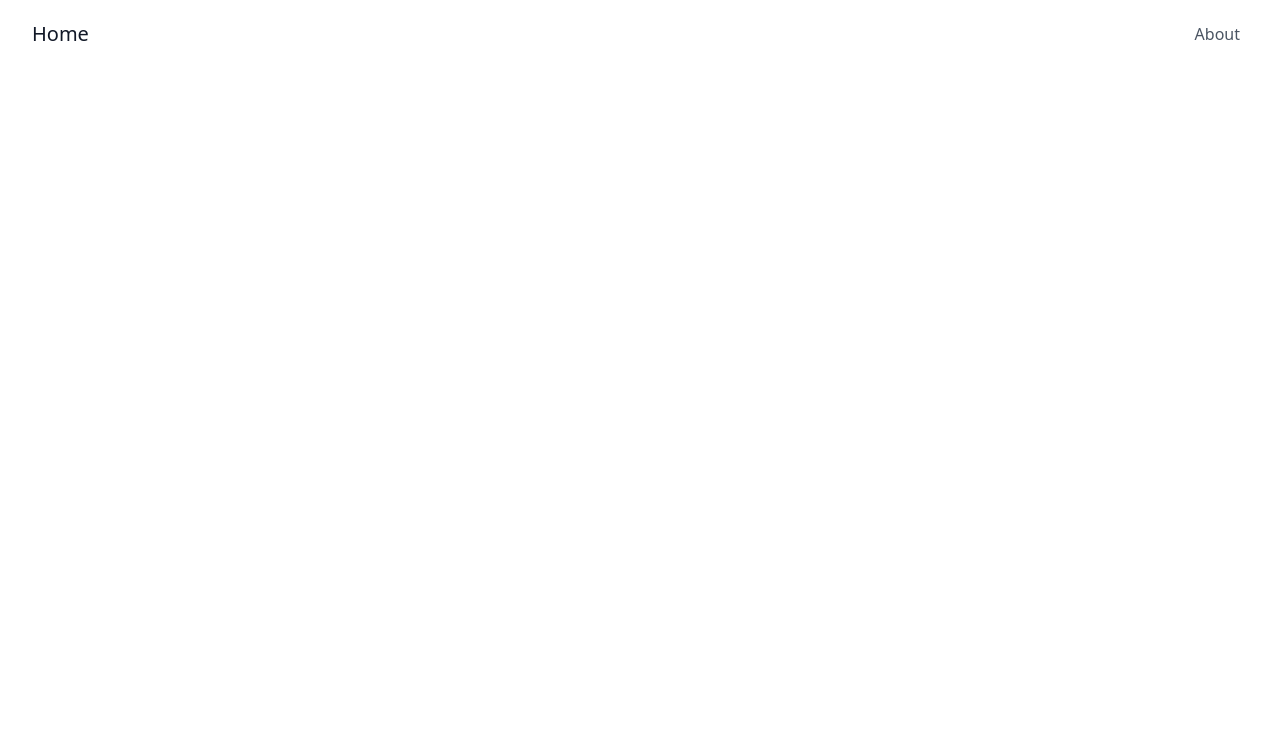
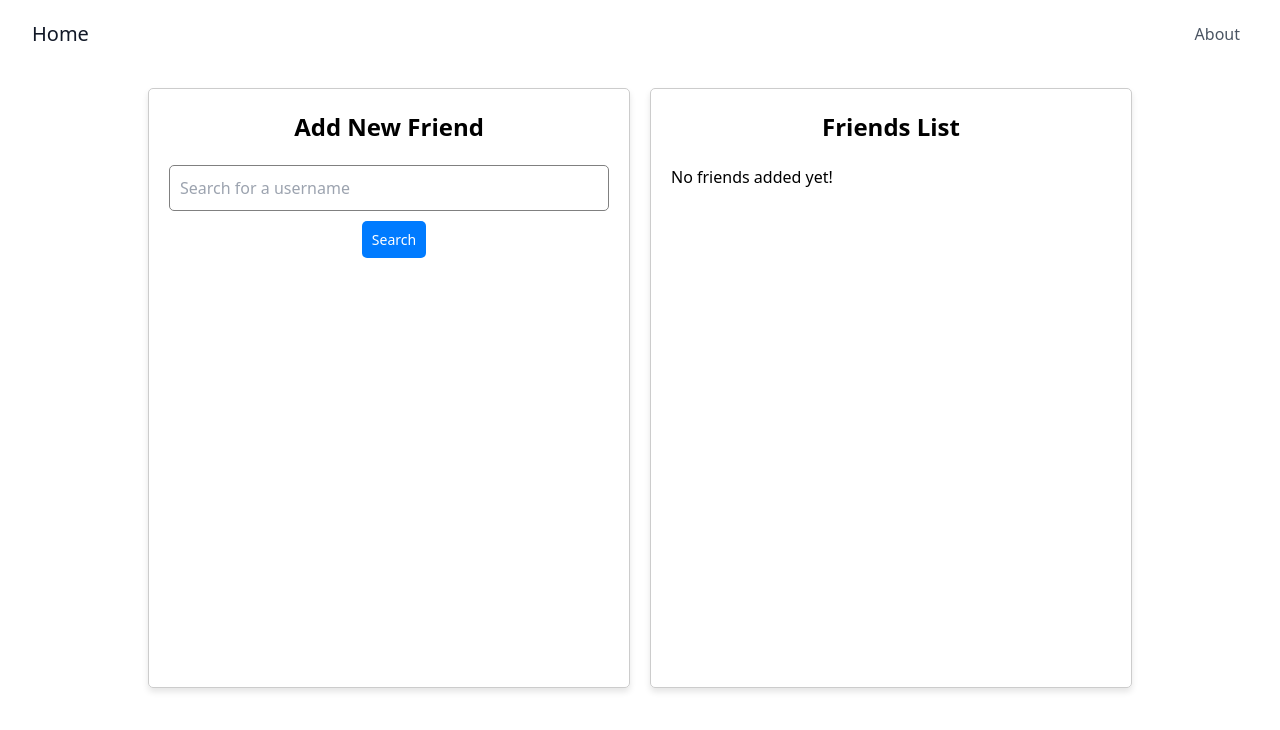
Before and after one commit to mrco245/SWENG861-Group3, a React (Vite) app in the folder client/: page /friends in a window 1280 px wide. Before the commit this address had no page. Shown: the top 730 px of the page. Built offline with nearby package versions, Linux system fonts and the light colour scheme.

Commit message:
Added Friends UI and styling

```diff
--- a/client/src/App.jsx
+++ b/client/src/App.jsx
@@ -1,6 +1,7 @@
 import { BrowserRouter, Routes, Route } from "react-router-dom";
 import Home from "./pages/Home";
 import About from "./pages/About";
+import Friends from "./pages/Friends";
 import Header from "./components/Header";
 
 export default function App() {
@@ -10,6 +11,7 @@ export default function App() {
       <Routes>
         <Route path='/' element={<Home />} />
         <Route path='/about' element={<About />} />
+        <Route path='/friends' element={<Friends />} />
       </Routes>
     </BrowserRouter>
   );
--- /dev/null
+++ b/client/src/pages/Friends.jsx
@@ -0,0 +1,96 @@
+import React from "react";
+import { useState } from "react";
+import { useNavigate, useLocation } from "react-router-dom";
+import "../styles/Friends.css";
+
+// TODO SWENG-50: Update events with calls to the database rather than using Mock Data
+
+const Friends = () => {
+  const navigate = useNavigate();
+  const location = useLocation();
+  const currUser = location.state?.user;
+  const [searchTerm, setSearchTerm] = useState("");
+  const [searchResults, setSearchResults] = useState([]);
+  const [addedFriends, setAddedFriends] = useState([]);
+
+  const handleSearch = () => {
+    const mockResults = ["Alice", "Bob", "Charlie", "David"].filter((name) =>
+      name.toLowerCase().includes(searchTerm.toLowerCase())
+    );
+    setSearchResults(mockResults);
+  };
+
+  const handleAddFriend = (friend) => {
+    if (!addedFriends.includes(friend)) {
+      setAddedFriends([...addedFriends, friend]);
+    }
+  };
+
+  const handleRemoveFriend = (friend) => {
+    const updatedFriends = addedFriends.filter((f) => f !== friend);
+    setAddedFriends(updatedFriends);
+  };
+
+  return (
+    <div className="mainWrapper">
+      <div className="container1">
+        <div className={"titleContainer"}>
+          <div>Add New Friend</div>
+        </div>
+        <div>
+          <input
+            type="text"
+            value={searchTerm}
+            onChange={(e) => setSearchTerm(e.target.value)}
+            placeholder="Search for a username"
+          />
+          <div className={"buttonContainer"}>
+            <largeButton onClick={handleSearch}>Search</largeButton>
+          </div>
+        </div>
+        <div>
+          <ul
+            className={searchResults.length > 0 ? "resultList" : "emptyResults"}
+          >
+            {searchResults.map((name, index) => (
+              <li key={index}>
+                <span className="friend">{name}</span>
+                {!addedFriends.includes(name) && (
+                  <smallButton onClick={() => handleAddFriend(name)}>
+                    Add
+                  </smallButton>
+                )}
+              </li>
+            ))}
+          </ul>
+        </div>
+      </div>
+
+      <div className="container2">
+        <div className={"titleContainer"}>
+          <div>Friends List</div>
+        </div>
+        <div>
+          <ul
+            className={searchResults.length > 0 ? "resultList" : "emptyResults"}
+          >
+            {addedFriends.length === 0 ? (
+              <li>No friends added yet!</li>
+            ) : (
+              addedFriends.map((friend, index) => (
+                <li key={index}>
+                  <span className="friend">{friend}</span>
+                  <smallRedButton onClick={() => handleRemoveFriend(friend)}>
+                    Remove
+                  </smallRedButton>
+                </li>
+              ))
+            )}
+          </ul>
+        </div>
+      </div>
+    </div>
+  );
+};
+
+export default Friends;
--- /dev/null
+++ b/client/src/styles/Friends.css
@@ -0,0 +1,136 @@
+
+.mainWrapper {
+    display: flex;
+    flex-direction: row;
+    height: 80vh;
+    max-width: 80%; /* Limit width but allow centering */
+    justify-content: space-around;
+    align-items: flex-start;
+    padding: 20px;
+    box-sizing: border-box; /* Ensure padding is included in width */
+    margin: 0 auto; /* Center horizontally */
+    overflow-x: hidden; /* Prevent overflow */
+    gap: 20px;
+  }
+
+  html, body {
+    width: 100%;
+    height: 100%;
+    margin: 0;
+    padding: 0;
+    overflow-x: hidden;
+  }
+
+  .container1, .container2 {
+    flex: 1;
+    border-radius: 5px;
+    padding: 20px;
+    min-width: 0;
+    border: 1px solid #ccc;
+    box-shadow: 0px 4px 6px rgba(0, 0, 0, 0.1);
+    height: 100%;
+    overflow-y: auto;
+  }
+
+  .titleContainer {
+    font-size: 1.5rem;
+    margin-bottom: 20px;
+    border-radius: 5px;
+    font-weight: bold;
+    text-align: center;
+  }
+
+  input[type="text"] {
+    padding: 10px;
+    border: 1px solid grey;
+    border-radius: 5px;
+    margin-bottom: 10px;
+    width: 100%;
+    box-sizing: border-box;
+  }
+
+  .resultList {
+    margin-top: 10px;
+    list-style-type: none;
+    border-radius: 5px;
+    padding: 0;
+    padding: 10px;
+    border: 1px solid grey;
+  }
+
+  .emptyResults {
+    border: none;
+  }
+
+  .buttonContainer {
+    display: flex;
+    flex-direction: column;
+    align-items: center;
+  }
+
+  friend {
+    flex-grow: 1;
+  }
+
+  smallButton {
+    margin-left: 10px;
+    border: none;
+    border-radius: 5px;
+    background-color: #007BFF;
+    color: white;
+    padding: 4px 8px;
+    font-size: 10px;
+    cursor: pointer;
+    transition: background-color 0.3s, transform 0.3s;
+  }
+
+  smallRedButton {
+    margin-left: 10px;
+    border: none;
+    border-radius: 5px;
+    background-color: #ff1100;
+    color: white;
+    padding: 4px 8px;
+    font-size: 10px;
+    cursor: pointer;
+    transition: background-color 0.3s, transform 0.3s;
+  }
+
+  largeButton {
+    margin-left: 10px;
+    border: none;
+    border-radius: 5px;
+    background-color: #007BFF;
+    color: white;
+    padding: 8px 10px;
+    font-size: 14px;
+    cursor: pointer;
+    transition: background-color 0.3s, transform 0.3s;
+  }
+
+  smallButton:hover {
+    background-color: #0056b3;
+    transform: translateY(-1px);
+  }
+
+  smallButton:active {
+    transform: translateY(0);
+  }
+
+  smallRedButton:hover {
+    background-color: #740606;
+    transform: translateY(-1px);
+  }
+
+  smallRedButton:active {
+    transform: translateY(0);
+  }
+
+  largeButton:hover {
+    background-color: #0056b3;
+    transform: translateY(-1px);
+  }
+
+  largeButton:active {
+    transform: translateY(0);
+  }
```
